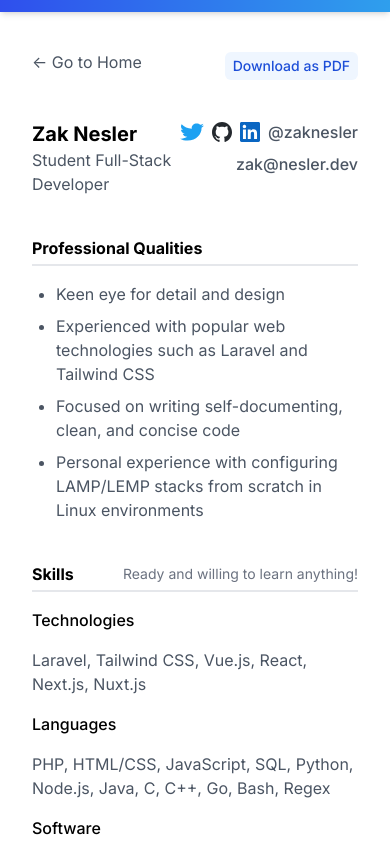
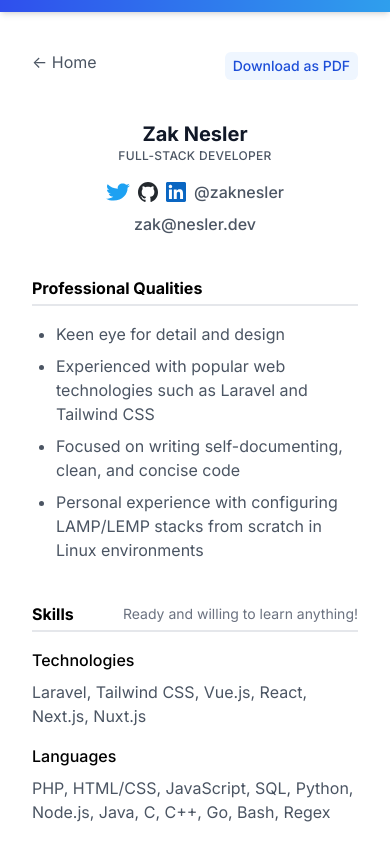
Before and after one commit to zaknesler/nesler.dev, a Next.js app: page /resume in a window 390 px wide. Shown: the top 843 px of the page. Built offline with nearby package versions, Linux system fonts and the light colour scheme.

Commit message:
Improve resume responsiveness

```diff
--- a/pages/resume.jsx
+++ b/pages/resume.jsx
@@ -18,7 +18,7 @@ export default function Resume() {
       <div className="dark:text-gray-400 max-w-4xl p-8 mx-auto space-y-10 text-gray-600">
         <div className="flex items-center justify-between max-w-4xl mx-auto">
           <Link href="/">
-            <a className="hover:text-black dark:hover:text-gray-200">&larr; Go to Home</a>
+            <a className="hover:text-black dark:hover:text-gray-200">&larr; Home</a>
           </Link>
 
           <Link href="/resume.pdf">
@@ -28,14 +28,16 @@ export default function Resume() {
           </Link>
         </div>
 
-        <section className="flex justify-between">
+        <section className="sm:flex-row sm:text-left flex flex-col items-center justify-between text-center">
           <div>
-            <div className="dark:text-gray-200 text-xl font-semibold text-black">Zak Nesler</div>
-            <div className="dark:text-gray-400 text-gray-600">Student Full-Stack Developer</div>
+            <div className="dark:text-gray-200 text-xl font-bold text-gray-900">Zak Nesler</div>
+            <div className="dark:text-gray-400 text-xs font-medium tracking-wide text-gray-600 uppercase">
+              Full-Stack Developer
+            </div>
           </div>
 
-          <div className="space-y-2 font-medium text-right">
-            <div className="flex items-center space-x-2">
+          <div className="sm:text-right sm:mt-0 mt-4 space-y-2 font-medium">
+            <div className="sm:justify-end flex items-center justify-center space-x-2">
               <a href="https://twitter.com/zaknesler">
                 <svg
                   className="w-6 h-6"
@@ -121,16 +123,16 @@ export default function Resume() {
             <div className="dark:border-gray-800 mt-1 border-b-2 border-gray-200"></div>
           </div>
 
-          <div className="lg:grid-cols-5 grid grid-cols-1 gap-4 mt-4">
-            <div className="dark:text-gray-200 col-span-1 font-medium text-black">Technologies</div>
+          <div className="md:grid-cols-5 grid grid-cols-1 gap-4 mt-4">
+            <div className="dark:text-gray-200 md:mb-0 col-span-1 -mb-2 font-medium text-black">Technologies</div>
             <div className="col-span-4">Laravel, Tailwind CSS, Vue.js, React, Next.js, Nuxt.js</div>
 
-            <div className="dark:text-gray-200 col-span-1 font-medium text-black">Languages</div>
+            <div className="dark:text-gray-200 md:mb-0 col-span-1 -mb-2 font-medium text-black">Languages</div>
             <div className="col-span-4">
               PHP, HTML/CSS, JavaScript, SQL, Python, Node.js, Java, C, C++, Go, Bash, Regex
             </div>
 
-            <div className="dark:text-gray-200 col-span-1 font-medium text-black">Software</div>
+            <div className="dark:text-gray-200 md:mb-0 col-span-1 -mb-2 font-medium text-black">Software</div>
             <div className="col-span-4">
               Docker, Git, PHPUnit, VS Code, Sublime Text, Ubuntu, Debian, LEMP, LAMP, Figma, Photoshop, Blender, Excel
             </div>
```
